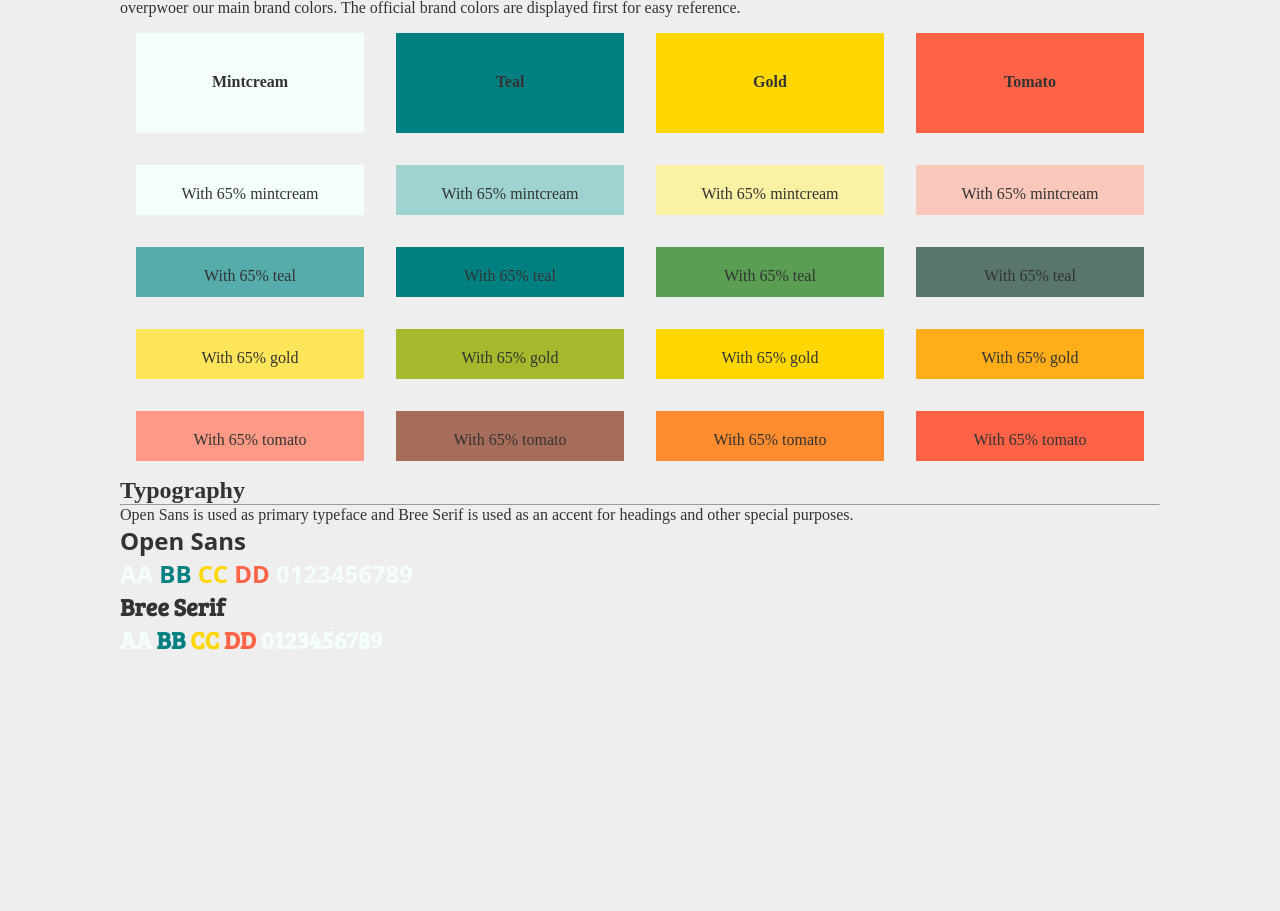
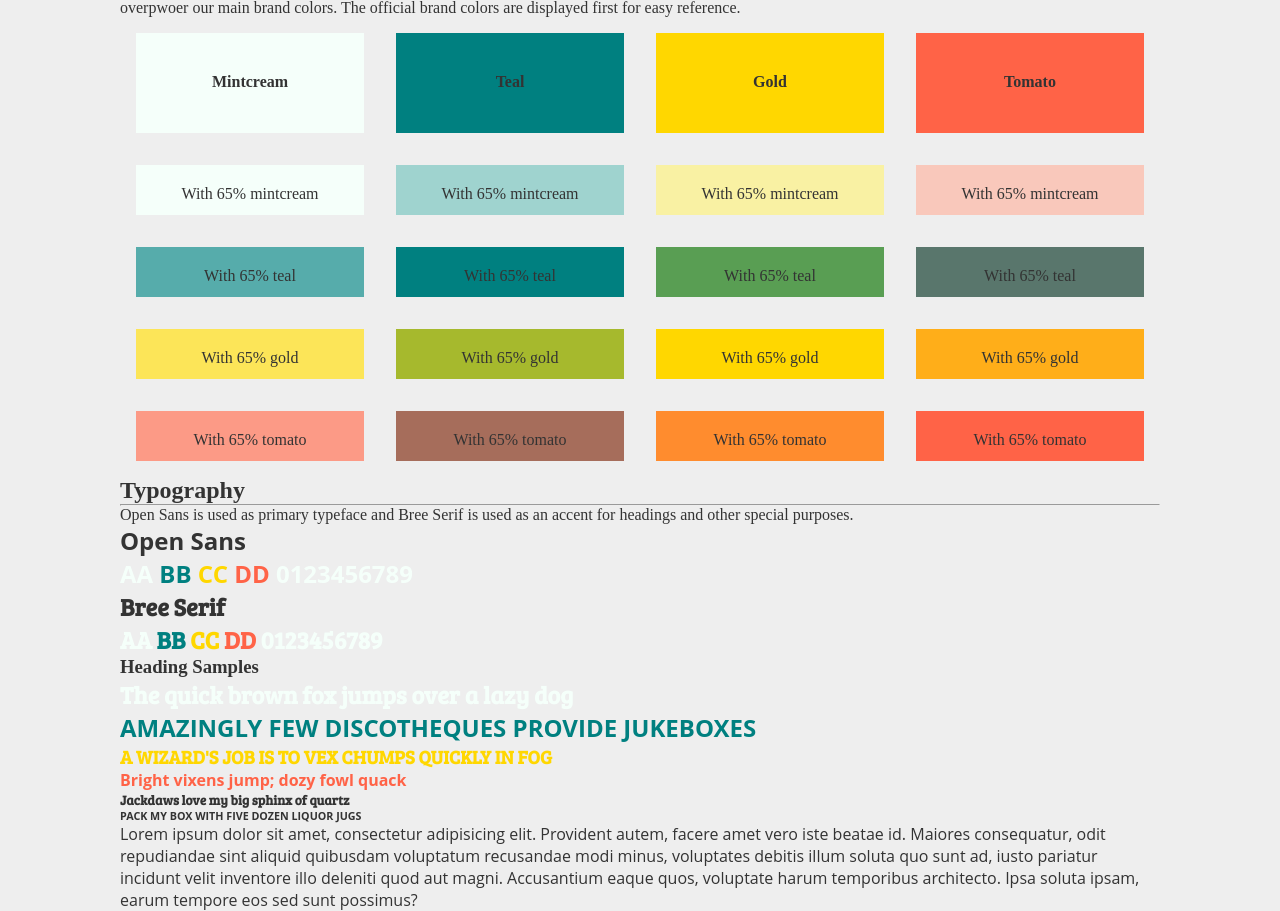
Before and after one commit to schoettker/Color-Typography-Style-Guide, a plain HTML site: page index.html in a window 1280 px wide. Shown: the part 429-1340 px from the top of the page. Before the commit the page ends 1085 px from the top, so only its background shows below. Drawn offline with Linux system fonts and the light colour scheme.

Commit message:
add heading samples

```diff
--- a/css/styles.scss
+++ b/css/styles.scss
@@ -129,3 +129,20 @@ h2.secondary-typeface {
     color: nth($primary-colors, 1);
   }
 }
+
+.samples {
+  h1, h3, h5 {
+    font-family: $secondary-typeface;
+  }
+  h2, h4, h6, p {
+    font-family: $primary-typeface;
+  }
+  h2, h3, h6 {
+    text-transform: uppercase;
+  }
+}
+@for $i from 1 through 4 {
+  .sample:nth-child(#{$i}){
+    color: nth($primary-colors, $i);
+  }
+}
--- a/index.html
+++ b/index.html
@@ -100,6 +100,17 @@
 				<span class="demo">DD</span>
 				<span class="demo">0123456789</span>
 			</h2>
+
+			<h3>Heading Samples</h3>
+			<div class="samples">
+				<h1 class="sample">The quick brown fox jumps over a lazy dog</h1>
+				<h2 class="sample">Amazingly few discotheques provide jukeboxes</h2>
+				<h3 class="sample">A Wizard's Job is to vex chumps quickly in fog</h3>
+				<h4 class="sample">Bright vixens jump; dozy fowl quack</h4>
+				<h5>Jackdaws love my big sphinx of quartz</h5>
+				<h6>Pack my box with five dozen liquor jugs</h6>
+				<p>Lorem ipsum dolor sit amet, consectetur adipisicing elit. Provident autem, facere amet vero iste beatae id. Maiores consequatur, odit repudiandae sint aliquid quibusdam voluptatum recusandae modi minus, voluptates debitis illum soluta quo sunt ad, iusto pariatur incidunt velit inventore illo deleniti quod aut magni. Accusantium eaque quos, voluptate harum temporibus architecto. Ipsa soluta ipsam, earum tempore eos sed sunt possimus?</p>
+			</div>
 		</div>
 	</section>
 </body>
```
Also changed, not shown: css/styles.css, 1 other file.
